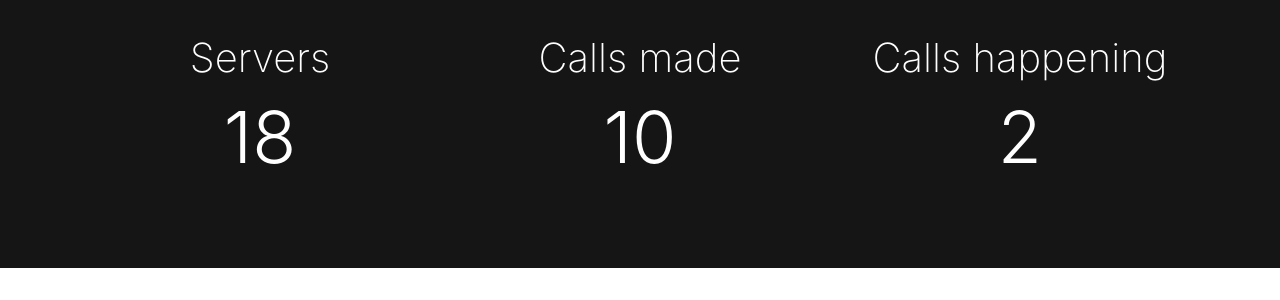
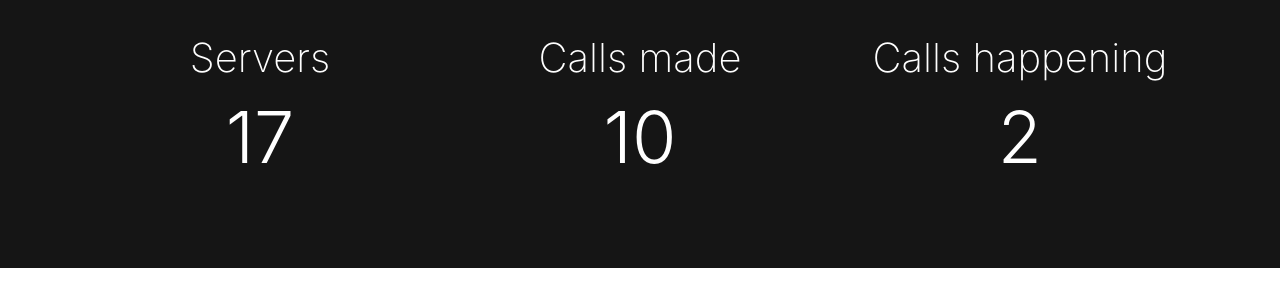
Before and after one commit to tumblenet/tnphone.tumblenet.ga, a Jekyll site: the page built from index.html, in a window 1280 px wide and 900 px high, scrolled down 443 px. Shown: the part 167-467 px from the top of the window. Built offline with Jekyll 4.4.1, drawn with Linux system fonts in a browser that asks for light colours; nearby versions of some CDN libraries.

Commit message:
Update Phones feed

```diff
--- a/_data/phones.json
+++ b/_data/phones.json
@@ -74,6 +74,6 @@
 		}
 	],
 	"callsMade": 10,
-	"servers": 18,
+	"servers": 17,
 	"currentCalls": 2
 }
```
